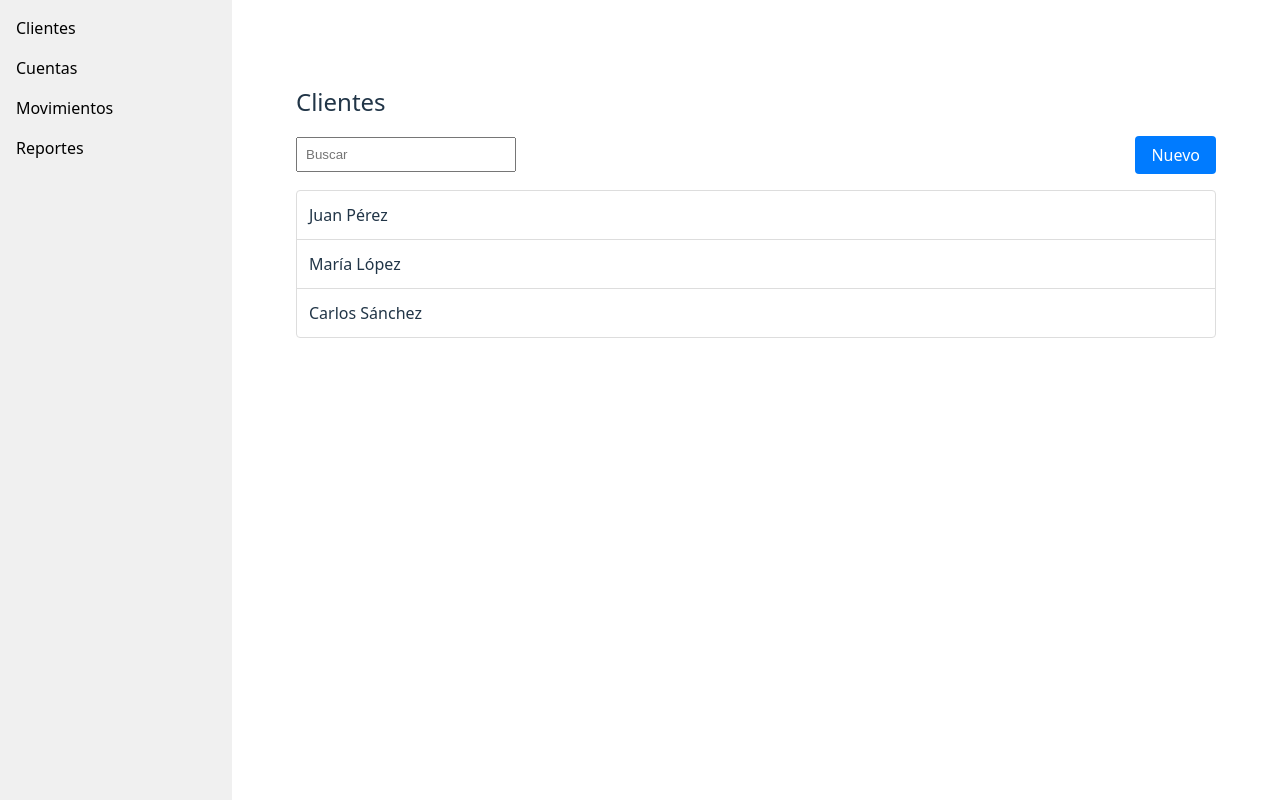
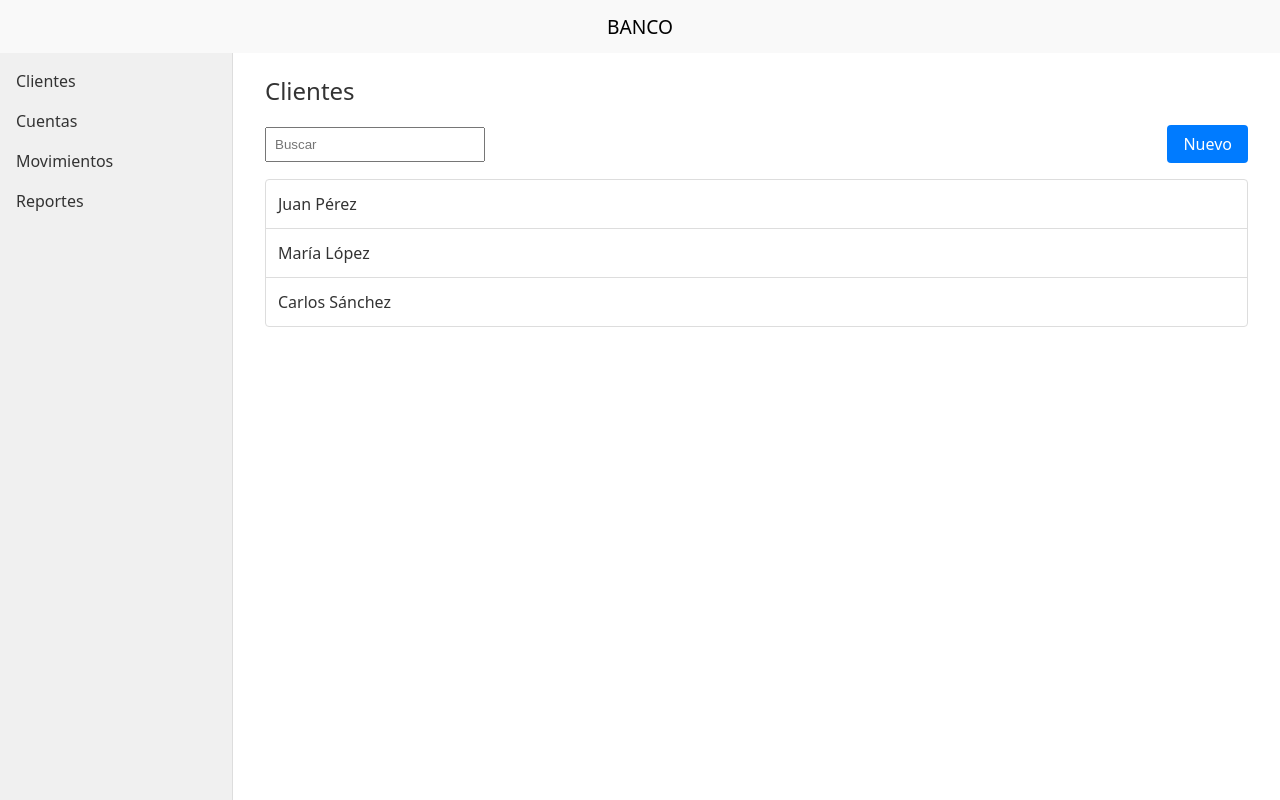
Before and after one commit to cheo2322/software_engineer_2_nttdata_test, a React (Vite) app in the folder bank-frontend/: page /clients in a window 1280 px wide. Built offline with nearby package versions, Linux system fonts and the light colour scheme.

Commit message:
FE: Add main header

```diff
--- a/bank-frontend/src/App.css
+++ b/bank-frontend/src/App.css
@@ -1,45 +1,58 @@
-#root {
-  max-width: 100%;
-  margin: 0;
-  padding: 0;
-  text-align: left;
+.app-root {
+  display: flex;
+  flex-direction: column;
+  min-height: 100vh;
+  font-family: system-ui, Avenir, Helvetica, Arial, sans-serif;
+  background-color: #f9f9f9;
+  color: #333;
 }
 
-.logo {
-  height: 6em;
-  padding: 1.5em;
-  will-change: filter;
-  transition: filter 300ms;
+.app-header {
+  color: #000;
+  padding: 1rem 1rem;
+  text-align: center;
 }
 
-.logo:hover {
-  filter: drop-shadow(0 0 2em #646cffaa);
+.app-header h1 {
+  font-size: 1.2rem;
+  margin: 0;
+  font-weight: 500;
 }
 
-.logo.react:hover {
-  filter: drop-shadow(0 0 2em #61dafbaa);
+.app-layout {
+  display: flex;
+  flex: 1;
 }
 
-@keyframes logo-spin {
-  from {
-    transform: rotate(0deg);
-  }
-
-  to {
-    transform: rotate(360deg);
-  }
+.app-sidebar {
+  width: 200px;
+  background-color: #f0f0f0;
+  padding: 1rem;
+  border-right: 1px solid #ddd;
 }
 
-@media (prefers-reduced-motion: no-preference) {
-  a:nth-of-type(2) .logo {
-    animation: logo-spin infinite 20s linear;
-  }
+.app-sidebar ul {
+  list-style: none;
+  padding: 0;
+  margin: 0;
 }
 
-.card {
-  padding: 2em;
+.app-sidebar li {
+  margin-bottom: 1rem;
 }
 
-.read-the-docs {
-  color: #888;
+.app-sidebar a {
+  text-decoration: none;
+  color: #333;
+  font-weight: 500;
 }
+
+.app-sidebar a:hover {
+  color: #007bff;
+}
+
+.app-content {
+  flex: 1;
+  padding: 0 2rem;
+  background-color: #fff;
+}
--- a/bank-frontend/src/App.jsx
+++ b/bank-frontend/src/App.jsx
@@ -3,49 +3,35 @@ import Clients from './screens/clients/Clients';
 import Accounts from './screens/Accounts';
 import Movements from './screens/Movements';
 import Reports from './screens/Reports';
+import './App.css';
 
 function App() {
   return (
     <Router>
-      <div style={{ display: 'flex', height: '100vh' }}>
-        <nav style={{ width: '200px', background: '#f0f0f0', padding: '1rem' }}>
-          <ul style={{ listStyle: 'none', padding: 0, margin: 0 }}>
-            <li style={{ marginBottom: '1rem' }}>
-              <Link
-                to="/clients"
-                style={{ textDecoration: 'none', color: 'black' }}
-              >
-                Clientes
-              </Link>
+      <div className="app-root">
+        <header className="app-header">
+          <h1>BANCO</h1>
+        </header>
+
+        <div className="app-layout">
+          <nav className="app-sidebar">
+            <ul>
+              <li>
+                <Link to="/clients">Clientes</Link>
               </li>
-            <li style={{ marginBottom: '1rem' }}>
-              <Link
-                to="/accounts"
-                style={{ textDecoration: 'none', color: 'black' }}
-              >
-                Cuentas
-              </Link>
+              <li>
+                <Link to="/accounts">Cuentas</Link>
               </li>
-            <li style={{ marginBottom: '1rem' }}>
-              <Link
-                to="/movements"
-                style={{ textDecoration: 'none', color: 'black' }}
-              >
-                Movimientos
-              </Link>
+              <li>
+                <Link to="/movements">Movimientos</Link>
               </li>
-            <li style={{ marginBottom: '1rem' }}>
-              <Link
-                to="/reports"
-                style={{ textDecoration: 'none', color: 'black' }}
-              >
-                Reportes
-              </Link>
+              <li>
+                <Link to="/reports">Reportes</Link>
               </li>
             </ul>
           </nav>
 
-        <main style={{ flex: 1, padding: '2rem' }}>
+          <main className="app-content">
             <Routes>
               <Route path="/clients" element={<Clients />} />
               <Route path="/accounts" element={<Accounts />} />
@@ -54,6 +40,7 @@ function App() {
             </Routes>
           </main>
         </div>
+      </div>
     </Router>
   );
 }
--- a/bank-frontend/src/screens/clients/Clients.css
+++ b/bank-frontend/src/screens/clients/Clients.css
@@ -1,7 +1,6 @@
 .clients-container {
     max-width: 1200px;
     margin: 0 auto;
-    padding: 2rem;
 }
 
 .clients-header {
```
Lines whose indentation alone changed are shown as unchanged.
